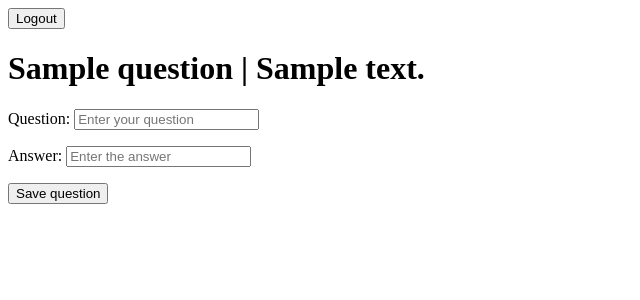
After one commit to aleksandr-semenov-git/SuperMemo, a Django app: page /learning-page/edit_question/1 in a window 1280 px wide. The commit adds this page. Shown: the top 300 px of the page, without its empty margins (0-640 px from the left). Run offline with Django 3.2, Linux system fonts and the light colour scheme; a user stored in the database is signed in; tables that the repository leaves empty hold one stand-in row (values such as "Sample post"); parts of the project's set-up code (start-up, migrations or seed data) failed here and were passed over.

Commit message:
"Add edit-question-page
add edit_question service
add edit-page's url path
refactor html template"

```diff
--- /dev/null
+++ b/src/lesson/templates/edit_question.html
@@ -0,0 +1,10 @@
+{% extends "base.html" %}
+{% block content %}
+<h1>{{question.question}} | {{question.answer}}</h1>
+<form class="container" method="POST">
+{{ form.as_p }}
+    <input type="submit" value="Save question">
+    {% csrf_token %}
+</form>
+
+{% endblock %}
--- a/src/lesson/templates/lesson_learn.html
+++ b/src/lesson/templates/lesson_learn.html
@@ -35,7 +35,7 @@
     <td>{{question.question}}</td>
     <td>{{question.answer}}</td>
     <td>
-        <form class="container" action="#">
+        <form class="container" action="{% url 'lesson:edit_question' question.id %}">
             <button>edit</button>
         </form>
     </td>
@@ -51,8 +51,4 @@
 
 {% endfor %}
 
-<form class="container" action="{% url 'memo:goal_page' lesson.goal.id %}">
-    <button>Back to goal page</button>
-</form>
-
 {% endblock %}
--- a/src/lesson/urls.py
+++ b/src/lesson/urls.py
@@ -2,7 +2,7 @@ from django.urls import path
 from django.conf.urls.static import static
 from django.conf import settings
 from .views import LessonLearnPage, AddThemePage, ChooseThemePage, AddSectionPage, ChooseSectionPage
-
+from .views.lesson import EditQuestionPage
 
 urlpatterns = [
 
@@ -11,5 +11,6 @@ urlpatterns = [
     path('new-lesson/add-section/', AddSectionPage.as_view(), name='add_section'),
     path('new-lesson/add-theme/<int:section_id>', AddThemePage.as_view(), name='add_theme'),
     path('learning-page/<int:theme_id>', LessonLearnPage.as_view(), name='lesson_learn'),
+    path('learning-page/edit_question/<int:question_id>', EditQuestionPage.as_view(), name='edit_question'),
 
 ] + static(settings.MEDIA_URL, document_root=settings.MEDIA_ROOT)
--- a/src/lesson/views/lesson.py
+++ b/src/lesson/views/lesson.py
@@ -3,7 +3,7 @@ from django.views import View
 from django.contrib.auth.decorators import login_required
 from django.utils.decorators import method_decorator
 from lesson.forms import LearningForm
-from lesson.models import Theme, Lesson
+from lesson.models import Theme, Lesson, Question
 from memo.services import GoalService
 from lesson.services.model_service import SectionService, ThemeService, LessonService, QuestionService
 
@@ -30,7 +30,7 @@ class LessonLearnPage(View):
         Control active-lesson by django-sessions with theme_id, active_lesson_id keys
         """
         form = LearningForm(request.POST)
-        theme = ThemeService.get_theme_by_id(request.session['theme_id'])
+        theme = ThemeService.get_theme_by_id(theme_id)
         lesson = Lesson.objects.get(theme__id=theme.id)
         if form.is_valid():
             cd = form.cleaned_data
@@ -43,3 +43,24 @@ class LessonLearnPage(View):
             return redirect('lesson:lesson_learn', theme_id=theme_id)
         else:
             return render(request, 'lesson_learn.html', {'form': form, 'lesson': lesson})
+
+
+@method_decorator(login_required, name='dispatch')
+class EditQuestionPage(View):
+    def get(self, request, question_id, *args, **kwargs):
+        form = LearningForm()
+        question = Question.objects.get(pk=question_id)
+        return render(request, 'edit_question.html', {'form': form, 'question': question})
+
+    def post(self, request, question_id):
+        form = LearningForm(request.POST)
+        lesson = Question.objects.get(pk=question_id).lesson
+        theme_id = lesson.theme.id
+        if form.is_valid():
+            cd = form.cleaned_data
+            question = cd['question']
+            answer = cd['answer']
+            QuestionService.edit_question(question_id=question_id, question=question, answer=answer)
+            return redirect('lesson:lesson_learn', theme_id=theme_id)
+        else:
+            return render(request, 'lesson_learn.html', {'form': form, 'lesson': lesson})
```
Also changed, not shown: src/lesson/services/model_service.py (+7 -0 lines).
